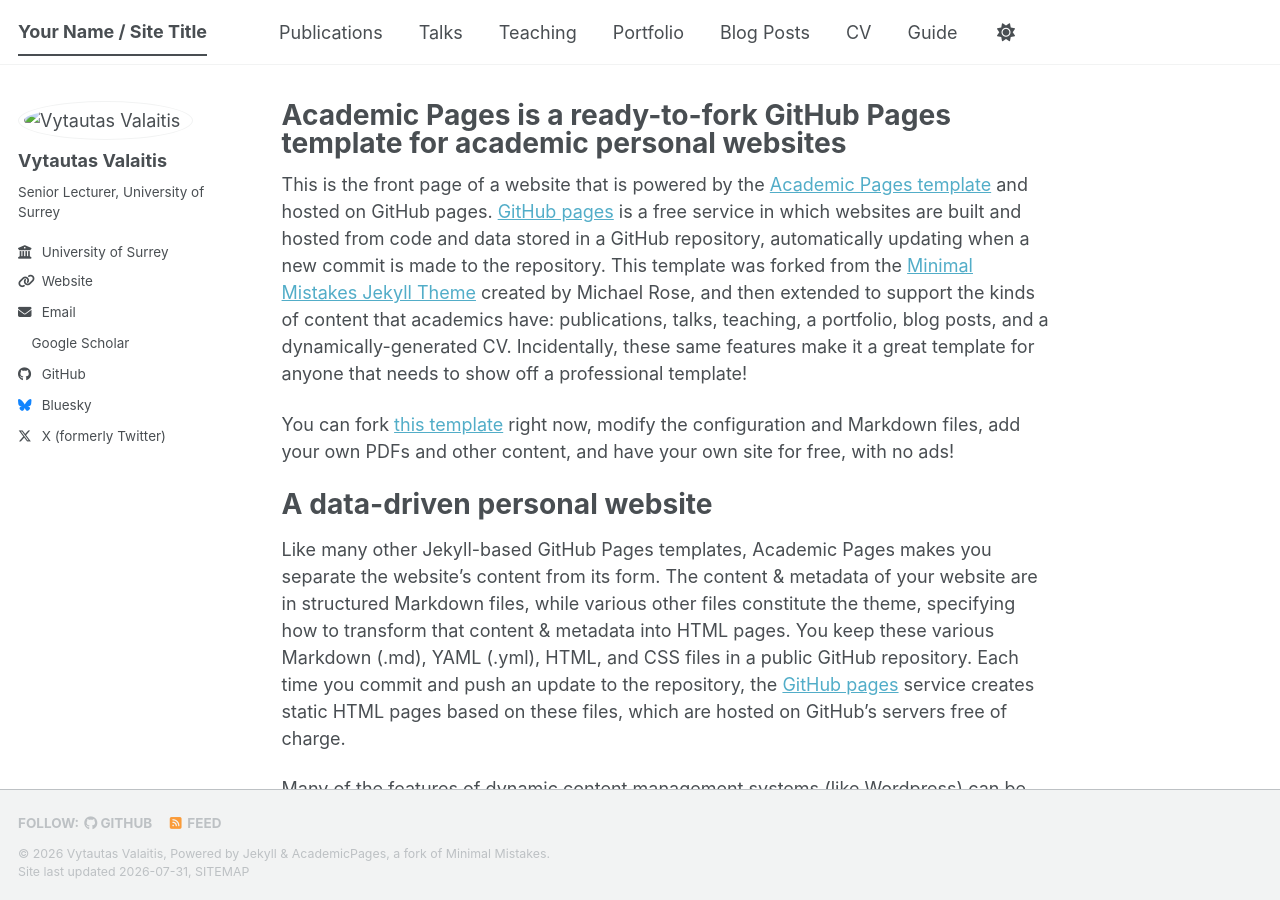
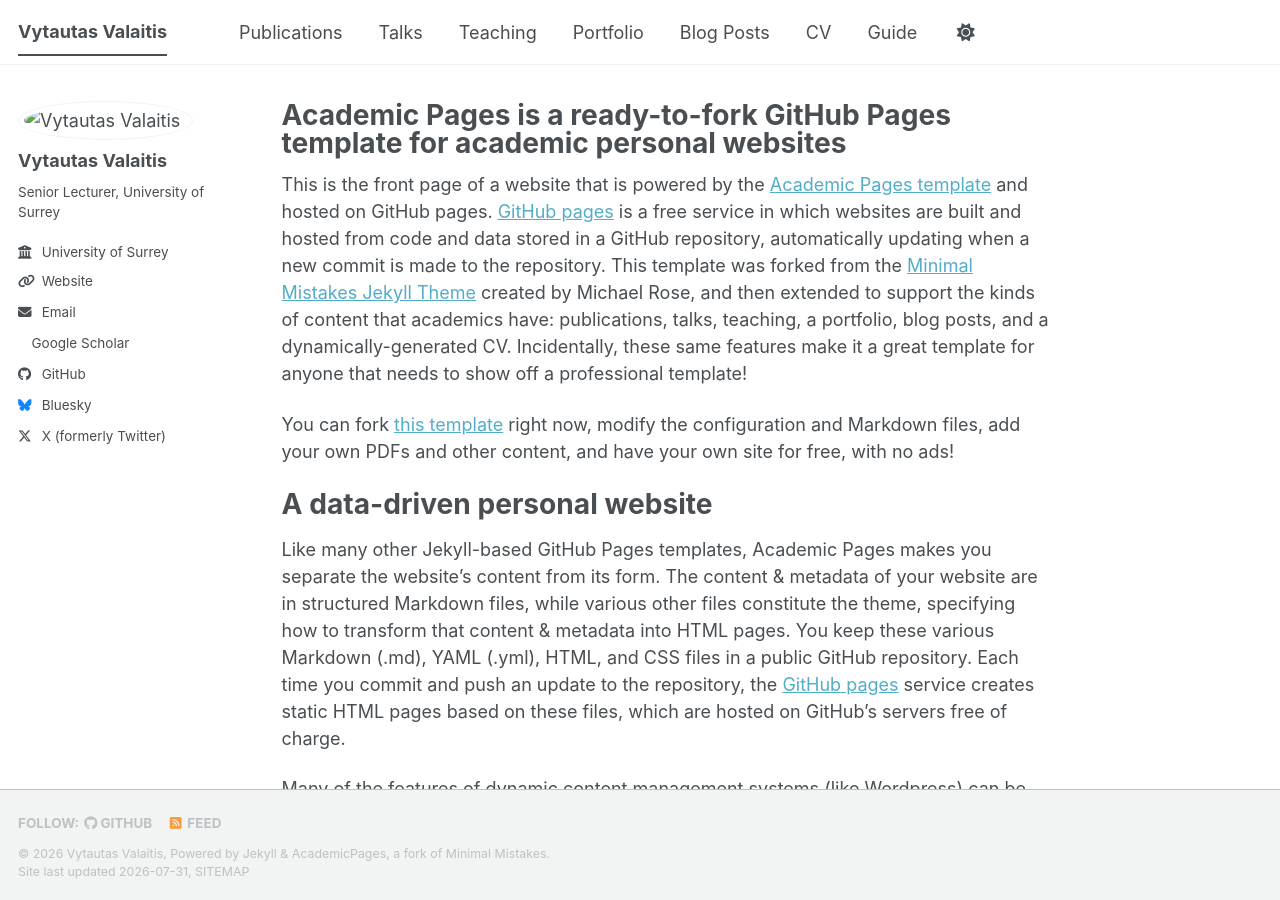
Before and after one commit to VytautasValaitis/VytautasValaitis.github.io, a Jekyll site: the page built from _pages/about.md, in a window 1280 px wide and 900 px high. Built offline with Jekyll 4.4.1, drawn with Linux system fonts in a browser that asks for light colours; a style sheet for code colours, icons or effects is not loaded.

Commit message:
Update _config.yml

```diff
--- a/_config.yml
+++ b/_config.yml
@@ -9,7 +9,7 @@
 # Basic Site Settings
 locale                   : "en-US"
 site_theme               : "default" # The available themes options are "default", "air", "sunrise", "mint", "dirt" and "contrast"
-title                    : "Your Name / Site Title"
+title                    : "Vytautas Valaitis"
 title_separator          : "-"
 name                     : &name "Vytautas Valaitis"
 description              : &description "Your Name's academic portfolio"   # Update this with a general description of your site, this is the default if not overridden by a page
```
